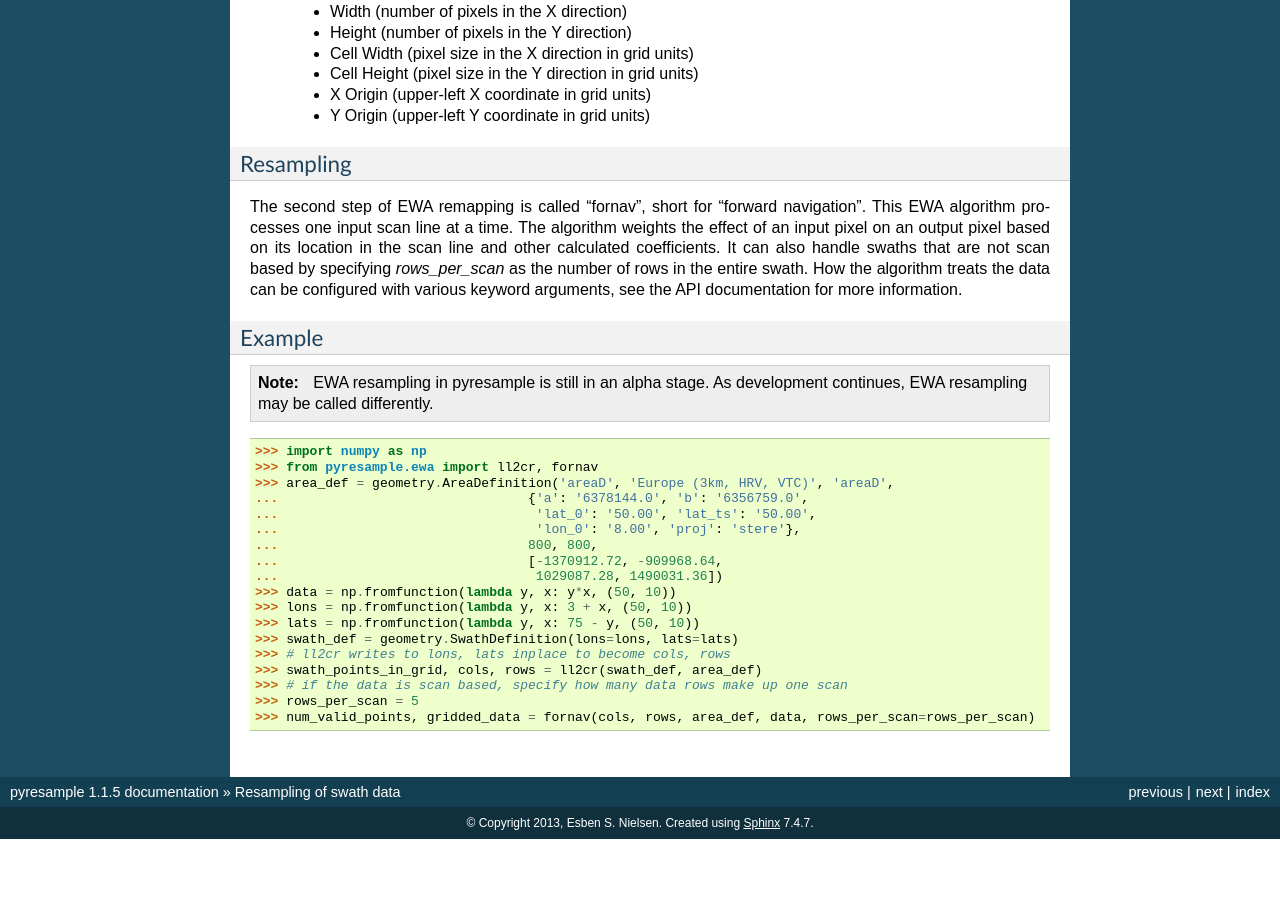
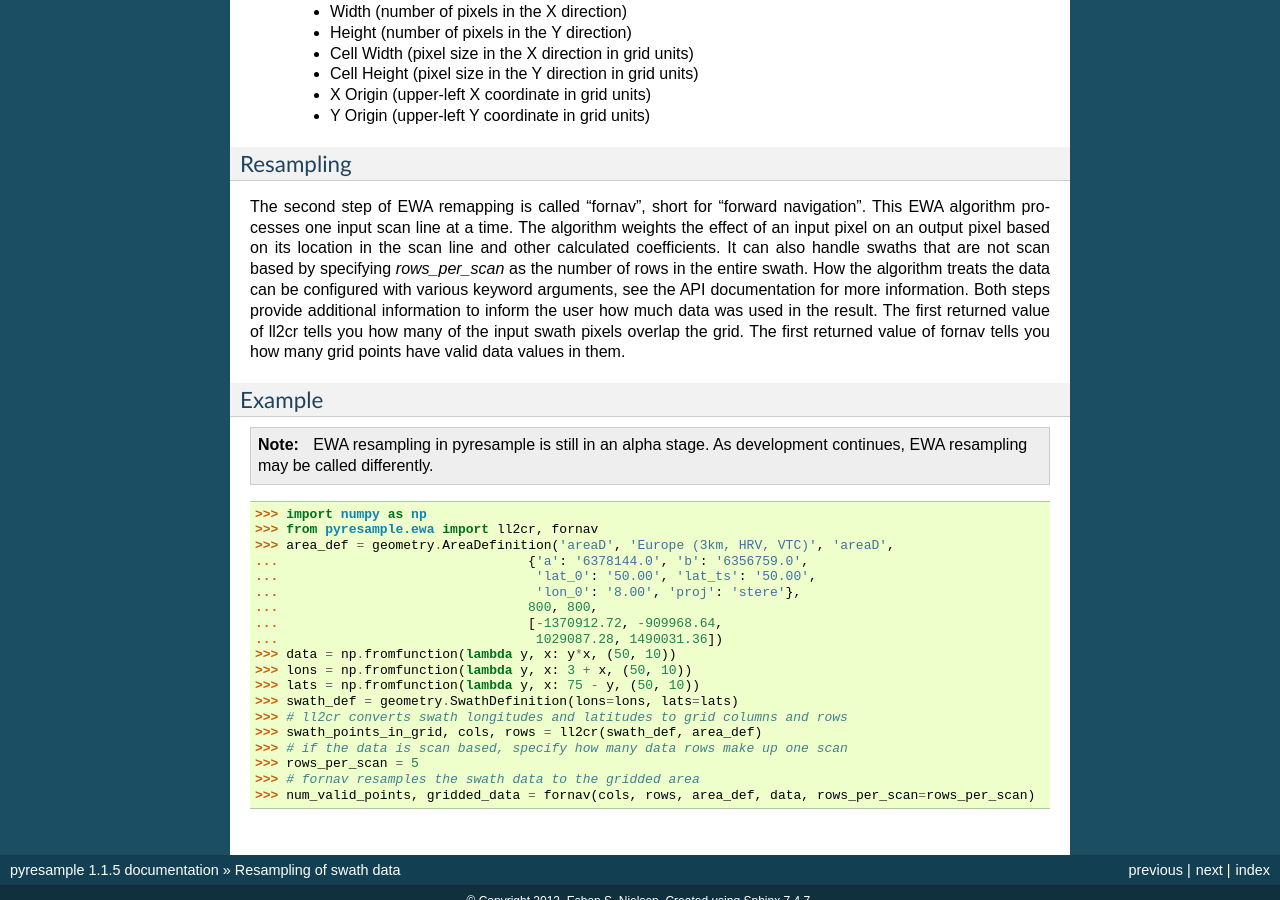
Before and after one commit to pytroll/pyresample, a Sphinx documentation site: the page built from docs/source/swath.rst, in a window 1280 px wide and 900 px high, scrolled down 6586 px. Built offline with Sphinx 7.4.7, drawn with Linux system fonts in a browser that asks for light colours; before the commit the page ends 7425 px from its top, so only the background shows below that.

Commit message:
Correct comments and documentation in EWA documentation

```diff
--- a/docs/source/swath.rst
+++ b/docs/source/swath.rst
@@ -303,6 +303,10 @@ coefficients. It can also handle swaths that are not scan based by specifying
 `rows_per_scan` as the number of rows in the entire swath.
 How the algorithm treats the data can be configured with various
 keyword arguments, see the API documentation for more information.
+Both steps provide additional information to inform the user how much data
+was used in the result. The first returned value of ll2cr tells you how many
+of the input swath pixels overlap the grid. The first returned value of fornav
+tells you how many grid points have valid data values in them.
 
 Example
 *******
@@ -327,8 +331,9 @@ Example
  >>> lons = np.fromfunction(lambda y, x: 3 + x, (50, 10))
  >>> lats = np.fromfunction(lambda y, x: 75 - y, (50, 10))
  >>> swath_def = geometry.SwathDefinition(lons=lons, lats=lats)
- >>> # ll2cr writes to lons, lats inplace to become cols, rows
+ >>> # ll2cr converts swath longitudes and latitudes to grid columns and rows
  >>> swath_points_in_grid, cols, rows = ll2cr(swath_def, area_def)
  >>> # if the data is scan based, specify how many data rows make up one scan
  >>> rows_per_scan = 5
+ >>> # fornav resamples the swath data to the gridded area
  >>> num_valid_points, gridded_data = fornav(cols, rows, area_def, data, rows_per_scan=rows_per_scan)
```
